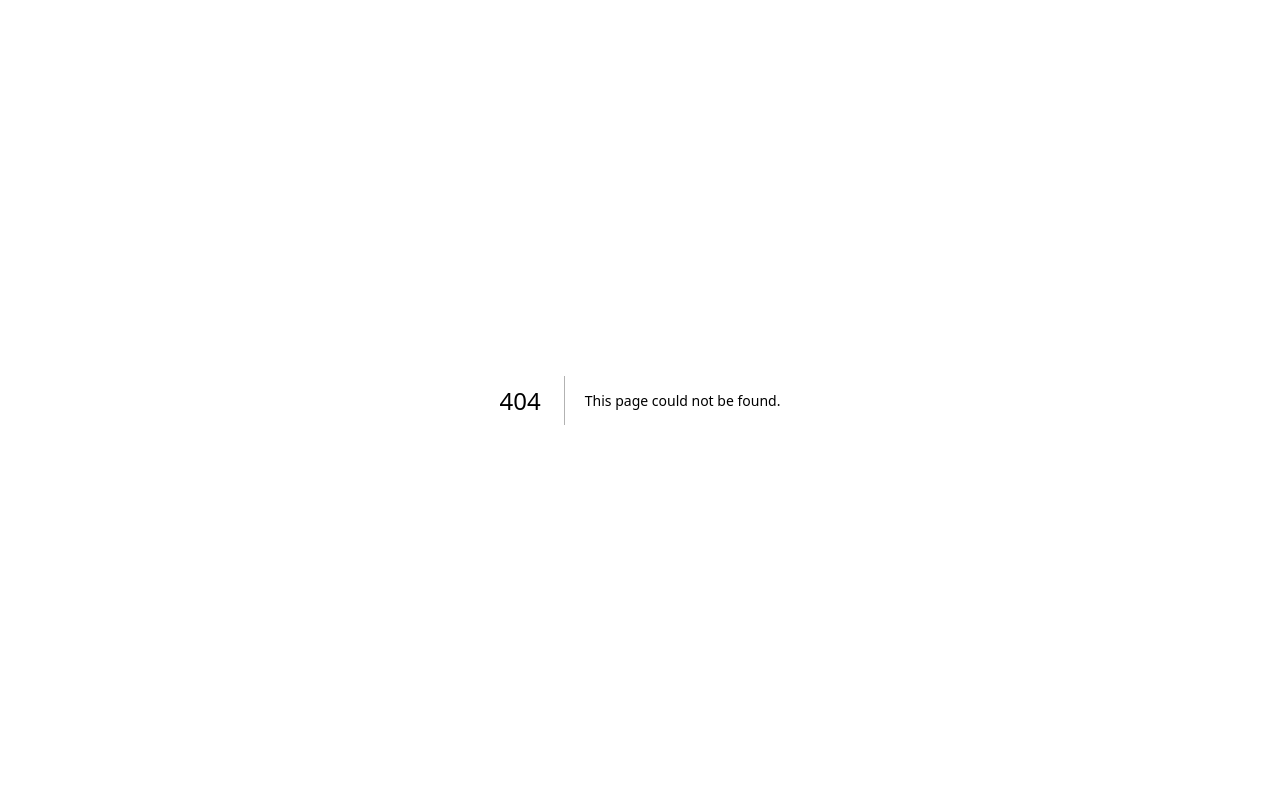
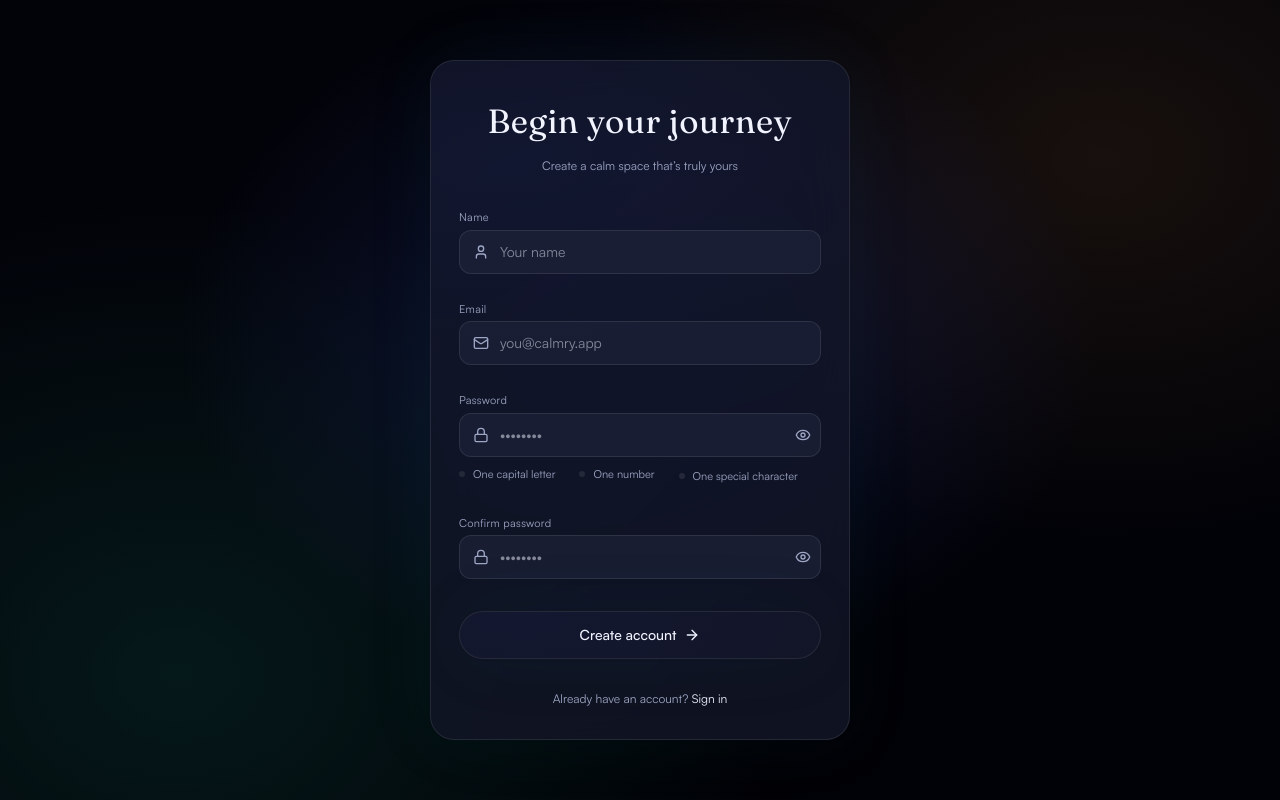
Before and after one commit to krishnasahu22032003/Calmry, a Next.js app in the folder frontend/: page /signup in a window 1280 px wide. Before the commit this address had no page. Built offline with nearby package versions, Linux system fonts and the light colour scheme.

Commit message:
signup page done

```diff
--- a/frontend/app/signin/page.tsx
+++ b/frontend/app/signin/page.tsx
@@ -82,17 +82,8 @@ export default function SignInPage() {
             </div>
           </motion.div>
 
-          <motion.div variants={fadeUp} className="flex justify-end">
-            <Link
-              href="/forgot-password"
-              className="text-xs text-muted hover:text-foreground transition"
-            >
-              Forgot password?
-            </Link>
-          </motion.div>
-
           <motion.div variants={fadeUp} className="pt-4">
-            <Button className="w-full">
+            <Button className="w-full ">
               Sign in
               <ArrowRight className="h-4 w-4" />
             </Button>
--- /dev/null
+++ b/frontend/app/signup/page.tsx
@@ -0,0 +1,171 @@
+"use client";
+
+import { motion, Variants } from "framer-motion";
+import Link from "next/link";
+import { Mail, Lock, User, Eye, EyeOff, ArrowRight } from "lucide-react";
+import { useState } from "react";
+import Button from "@/components/Button";
+
+const easeOrganic = [0.22, 1, 0.36, 1] as const;
+
+const container: Variants = {
+  hidden: {},
+  show: { transition: { staggerChildren: 0.1, delayChildren: 0.12 } },
+};
+
+const fadeUp: Variants = {
+  hidden: { opacity: 0, y: 22, filter: "blur(6px)" },
+  show: {
+    opacity: 1,
+    y: 0,
+    filter: "blur(0px)",
+    transition: { duration: 0.9, ease: easeOrganic },
+  },
+};
+
+export default function SignUpPage() {
+  const [showPassword, setShowPassword] = useState(false);
+  const [showConfirm, setShowConfirm] = useState(false);
+  const [password, setPassword] = useState("");
+  const [confirm, setConfirm] = useState("");
+
+  const rules = [
+    { label: "One capital letter", valid: /[A-Z]/.test(password) },
+    { label: "One number", valid: /\d/.test(password) },
+    { label: "One special character", valid: /[^A-Za-z0-9]/.test(password) },
+  ];
+
+  const validPassword = rules.every((r) => r.valid);
+  const match = password && confirm && password === confirm;
+
+  return (
+    <main className="relative min-h-screen flex items-center justify-center px-6 pt-2 pb-2">
+      <motion.section
+        variants={container}
+        initial="hidden"
+        animate="show"
+        className="glass breathe w-full max-w-105 px-7 py-8"
+      >
+        <motion.div variants={fadeUp} className="text-center mb-7">
+          <h1 className="font-accent text-[clamp(1.75rem,3.5vw,2.1rem)]">
+            Begin your journey
+          </h1>
+          <p className="mt-2 text-xs text-muted">
+            Create a calm space that’s truly yours
+          </p>
+        </motion.div>
+
+        <motion.form variants={container} className="space-y-5">
+          <motion.div variants={fadeUp} className="space-y-1.5">
+            <label className="text-[11px] tracking-wide text-muted">Name</label>
+            <div className="relative">
+              <User className="absolute left-3.5 top-1/2 -translate-y-1/2 h-4 w-4 text-muted" />
+              <input
+                required
+                placeholder="Your name"
+                className="w-full h-11 rounded-xl bg-surface-soft border border-border pl-10 pr-4 text-sm outline-none focus:ring-2 focus:ring-accent"
+              />
+            </div>
+          </motion.div>
+
+          <motion.div variants={fadeUp} className="space-y-1.5">
+            <label className="text-[11px] tracking-wide text-muted">Email</label>
+            <div className="relative">
+              <Mail className="absolute left-3.5 top-1/2 -translate-y-1/2 h-4 w-4 text-muted" />
+              <input
+                type="email"
+                required
+                placeholder="you@calmry.app"
+                className="w-full h-11 rounded-xl bg-surface-soft border border-border pl-10 pr-4 text-sm outline-none focus:ring-2 focus:ring-accent"
+              />
+            </div>
+          </motion.div>
+
+          <motion.div variants={fadeUp} className="space-y-1.5">
+            <label className="text-[11px] tracking-wide text-muted">Password</label>
+            <div className="relative">
+              <Lock className="absolute left-3.5 top-1/2 -translate-y-1/2 h-4 w-4 text-muted" />
+              <input
+                type={showPassword ? "text" : "password"}
+                value={password}
+                onChange={(e) => setPassword(e.target.value)}
+                required
+                placeholder="••••••••"
+                className="w-full h-11 rounded-xl bg-surface-soft border border-border pl-10 pr-10 text-sm outline-none focus:ring-2 focus:ring-accent"
+              />
+              <button
+                type="button"
+                onClick={() => setShowPassword(!showPassword)}
+                className="absolute right-2.5 top-1/2 -translate-y-1/2 text-muted hover:text-foreground"
+              >
+                {showPassword ? <EyeOff className="h-4 w-4" /> : <Eye className="h-4 w-4" />}
+              </button>
+            </div>
+
+            <div className="mt-2 space-y-1 flex gap-6">
+              {rules.map((rule) => (
+                <div key={rule.label} className="flex items-center gap-2 text-[11px]">
+                  <span
+                    className={`h-1.5 w-1.5 rounded-full transition-colors ${
+                      rule.valid ? "bg-accent" : "bg-border"
+                    }`}
+                  />
+                  <span
+                    className={
+                      rule.valid ? "text-foreground" : "text-muted"
+                    }
+                  >
+                    {rule.label}
+                  </span>
+                </div>
+              ))}
+            </div>
+          </motion.div>
+
+          <motion.div variants={fadeUp} className="space-y-1.5">
+            <label className="text-[11px] tracking-wide text-muted">
+              Confirm password
+            </label>
+            <div className="relative">
+              <Lock className="absolute left-3.5 top-1/2 -translate-y-1/2 h-4 w-4 text-muted" />
+              <input
+                type={showConfirm ? "text" : "password"}
+                value={confirm}
+                onChange={(e) => setConfirm(e.target.value)}
+                required
+                placeholder="••••••••"
+                className="w-full h-11 rounded-xl bg-surface-soft border border-border pl-10 pr-10 text-sm outline-none focus:ring-2 focus:ring-accent"
+              />
+              <button
+                type="button"
+                onClick={() => setShowConfirm(!showConfirm)}
+                className="absolute right-2.5 top-1/2 -translate-y-1/2 text-muted hover:text-foreground"
+              >
+                {showConfirm ? <EyeOff className="h-4 w-4" /> : <Eye className="h-4 w-4" />}
+              </button>
+            </div>
+            {confirm && (
+              <p className={`text-[11px] ${match ? "text-accent" : "text-muted"}`}>
+                {match ? "Passwords match" : "Passwords must match"}
+              </p>
+            )}
+          </motion.div>
+
+          <motion.div variants={fadeUp} className="pt-3">
+            <Button className="w-full" disabled={!validPassword || !match}>
+              Create account
+              <ArrowRight className="h-4 w-4" />
+            </Button>
+          </motion.div>
+        </motion.form>
+
+        <motion.p variants={fadeUp} className="mt-8 text-center text-xs text-muted">
+          Already have an account?{" "}
+          <Link href="/signin" className="text-foreground hover:underline">
+            Sign in
+          </Link>
+        </motion.p>
+      </motion.section>
+    </main>
+  );
+}
```
Also changed, not shown: frontend/app/forget-password/page.tsx (added).
